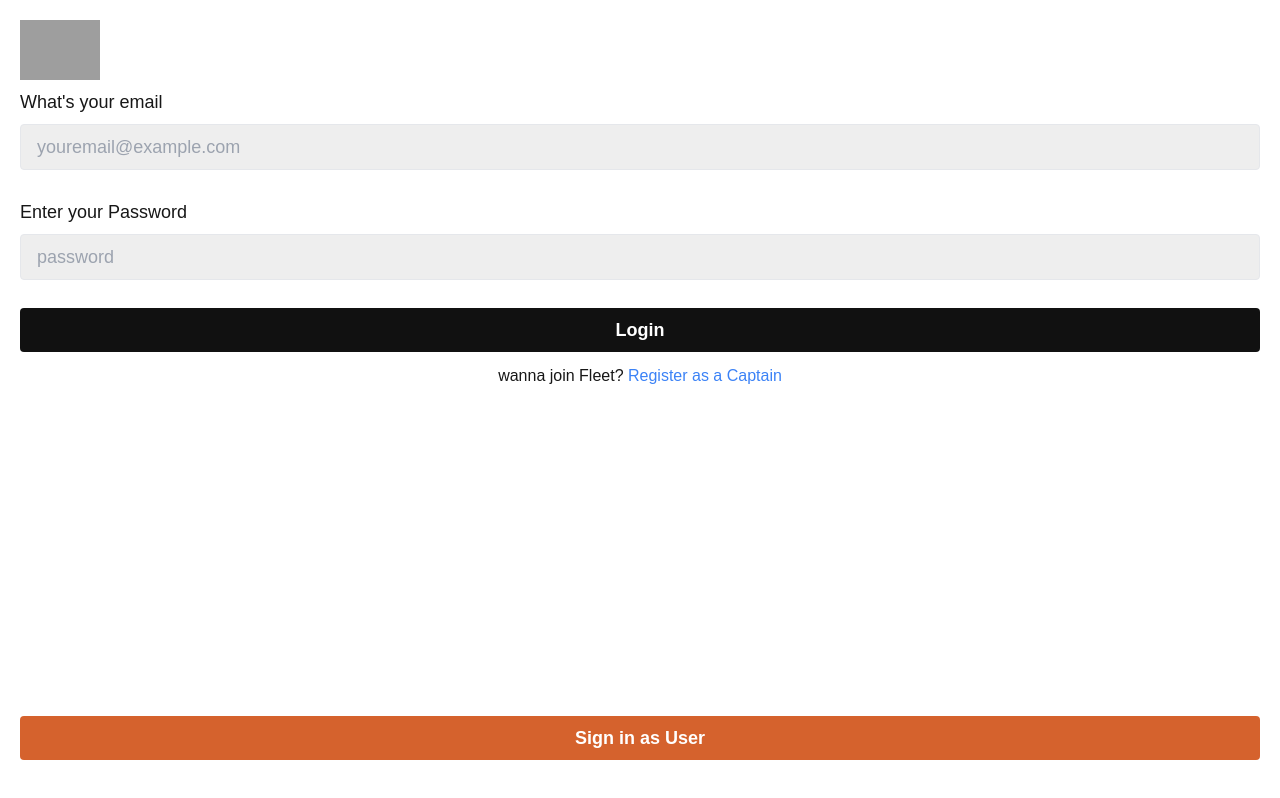
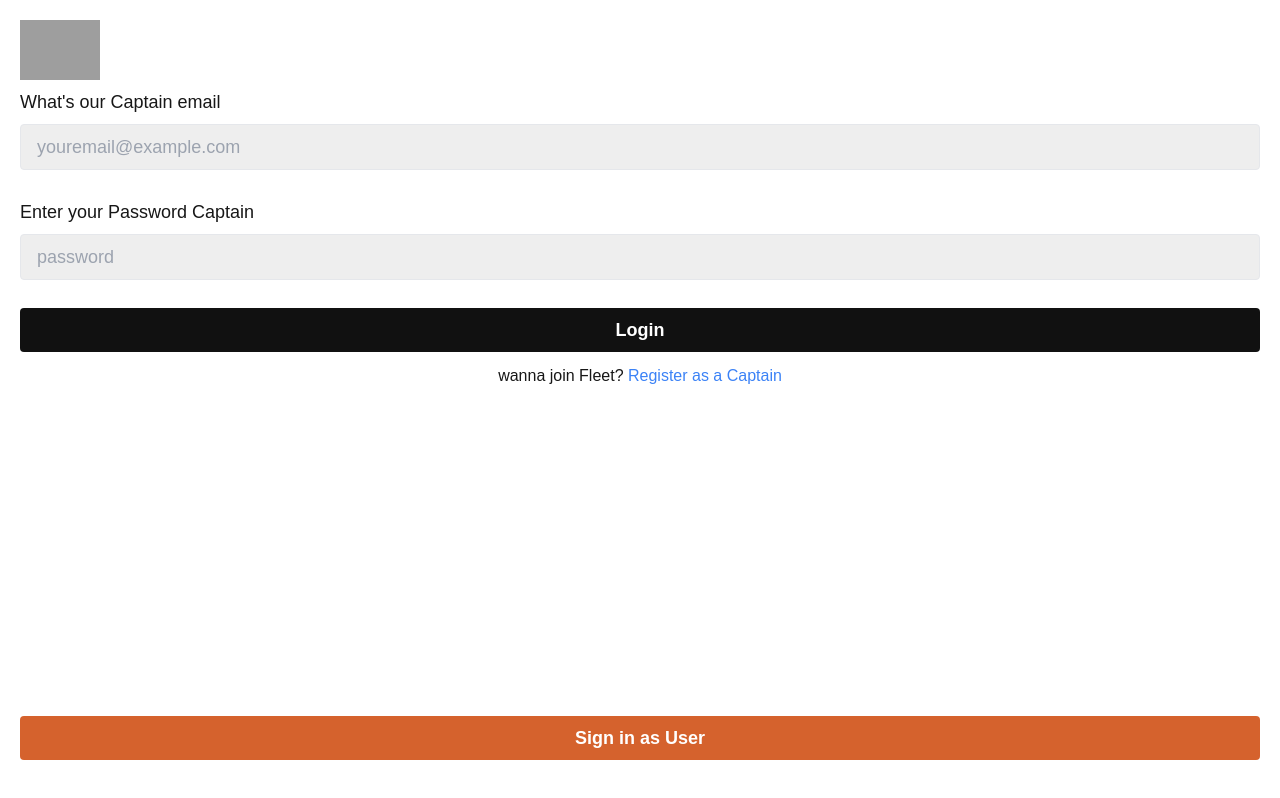
Before and after one commit to CodeSahil21/GoFleet, a Next.js app in the folder client/: page /captain-Login in a window 1280 px wide. Built offline with nearby package versions, Linux system fonts and the light colour scheme; grey boxes are pictures that could not be loaded.

Commit message:
captain-login changes were made

```diff
--- a/client/app/captain-Login/page.tsx
+++ b/client/app/captain-Login/page.tsx
@@ -35,7 +35,7 @@ const CaptainLoginPage :React.FC = () => {
                 <form onSubmit={(e)=>{
                     submitHandler(e);
                 }}>
-                <h3 className='text-lg font-medium mb-2'>What's your email</h3>
+                <h3 className=' w-full text-lg font-medium mb-2'>What's our Captain email</h3>
                 <input
                 className='bg-[#eeeeee] mb-7 px-4 py-2 rounded border w-full text-lg placeholder:base'
                 required
@@ -46,7 +46,7 @@ const CaptainLoginPage :React.FC = () => {
                 type="email"
                 placeholder="youremail@example.com"
                  />
-                <h3 className='text-lg font-medium mb-2'>Enter your Password </h3>
+                <h3 className='text-lg font-medium mb-2'>Enter your Password Captain</h3>
                 <input
                 className='bg-[#eeeeee]  mb-7 px-4 py-2 rounded border w-full text-lg placeholder:base'
                 required
```
